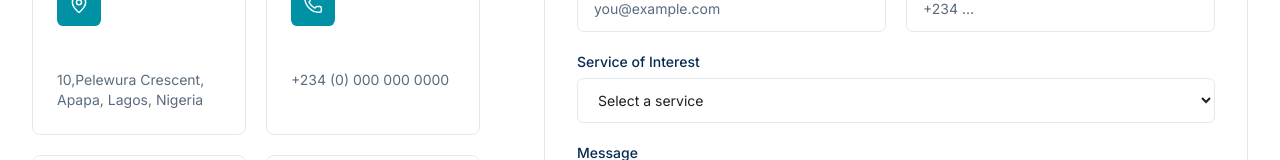
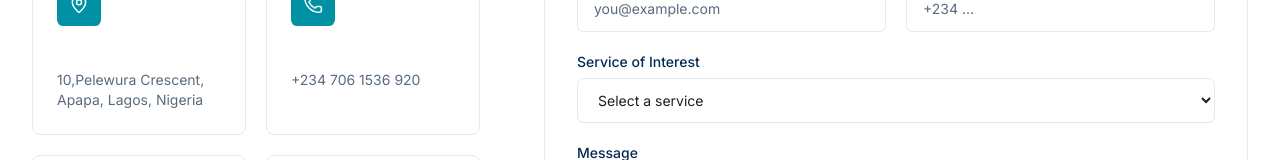
Before and after one commit to digitalsolution1-a/ELGAN-WEBSITE, a Next.js app: page /contact in a window 1280 px wide. Shown: the part 767-927 px from the top of the page. Built offline with nearby package versions, Linux system fonts and the light colour scheme.

Commit message:
Update page.tsx

```diff
--- a/app/contact/page.tsx
+++ b/app/contact/page.tsx
@@ -19,7 +19,7 @@ const details = [
   {
     icon: Phone,
     title: 'Phone',
-    lines: ['+234 (0) 000 000 0000'],
+    lines: ['+234 706 1536 920'],
   },
   {
     icon: Mail,
```
